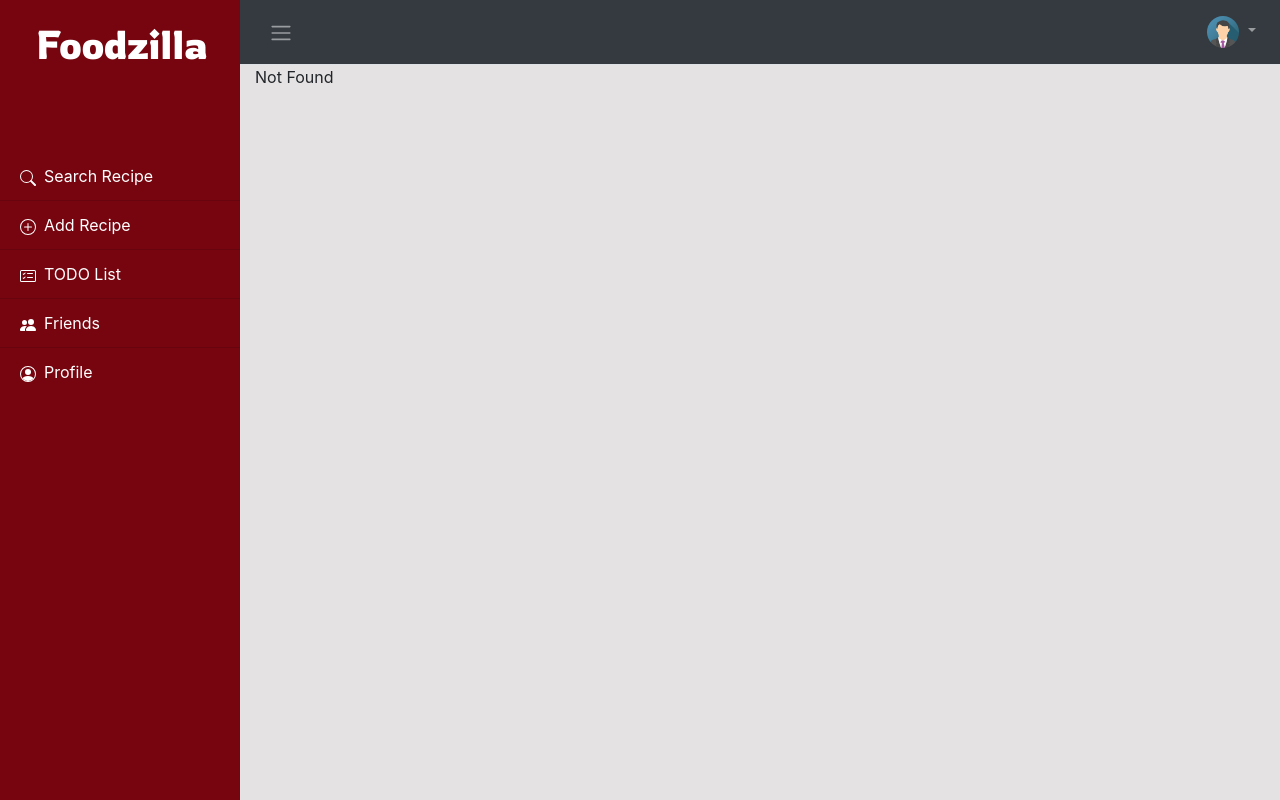
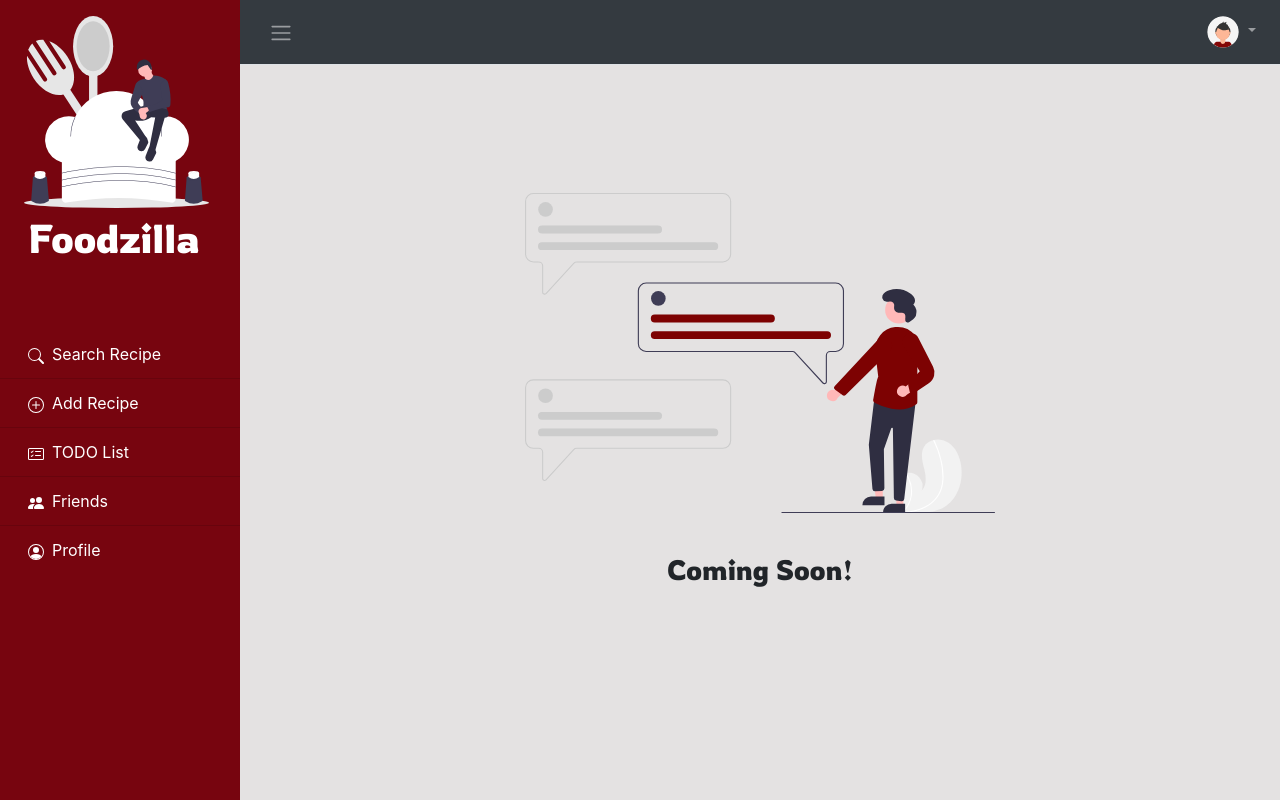
Before and after one commit to AceAltair13/Foodzilla-A-Recipe-IO, a PHP site: page /friendlist.php in a window 1280 px wide. Run offline with PHP 8.4, Linux system fonts and the light colour scheme; the visitor is signed in with stand-in values (Sample User, id 1); data comes from the database, SQL or seed files in the repository; data that the repository does not hold is empty; some libraries are stand-ins or nearby versions.

Commit message:
Images O' Plenty

```diff
--- a/accountnavbar.php
+++ b/accountnavbar.php
@@ -1,27 +1,24 @@
 <nav class="navbar navbar-expand-lg navbar-light border-bottom bg-dark navbar-dark">
-    <button class="btn mr-2" id="menu-toggle"><span class="navbar-toggler-icon"></span></button>
-
-
-    <!-- <div class="collapse navbar-collapse" id="navbarSupportedContent"> -->
+    <button class="btn" id="menu-toggle"><span class="navbar-toggler-icon"></span></button>
     <ul class="navbar-nav ml-auto mt-2 mt-lg-0">
         <li class="nav-item dropdown">
             <a class="nav-link profile-pic dropdown-toggle" href="#" id="navbarDropdown" role="button" data-toggle="dropdown" aria-haspopup="true" aria-expanded="false">
-                <img src="assets/images/img_avatar.png" alt="profile" class="rounded-circle avatar">
+                <img src="./assets/images/avatar.svg" alt="profile" class="rounded-circle avatar">
             </a>
             <div class="dropdown-menu dropdown-menu-right" style="position: absolute" aria-labelledby="navbarDropdown">
                 <a class="dropdown-item" href="./myrecipes.php">
                     <svg xmlns="http://www.w3.org/2000/svg" width="16" height="16" fill="currentColor" class="bi bi-collection mr-2" viewBox="0 0 16 16">
-                <path fill-rule="evenodd" d="M14.5 13.5h-13A.5.5 0 0 1 1 13V6a.5.5 0 0 1 .5-.5h13a.5.5 0 0 1 .5.5v7a.5.5 0 0 1-.5.5zm-13 1A1.5 1.5 0 0 1 0 13V6a1.5 1.5 0 0 1 1.5-1.5h13A1.5 1.5 0 0 1 16 6v7a1.5 1.5 0 0 1-1.5 1.5h-13zM2 3a.5.5 0 0 0 .5.5h11a.5.5 0 0 0 0-1h-11A.5.5 0 0 0 2 3zm2-2a.5.5 0 0 0 .5.5h7a.5.5 0 0 0 0-1h-7A.5.5 0 0 0 4 1z"/>
+                        <path fill-rule="evenodd" d="M14.5 13.5h-13A.5.5 0 0 1 1 13V6a.5.5 0 0 1 .5-.5h13a.5.5 0 0 1 .5.5v7a.5.5 0 0 1-.5.5zm-13 1A1.5 1.5 0 0 1 0 13V6a1.5 1.5 0 0 1 1.5-1.5h13A1.5 1.5 0 0 1 16 6v7a1.5 1.5 0 0 1-1.5 1.5h-13zM2 3a.5.5 0 0 0 .5.5h11a.5.5 0 0 0 0-1h-11A.5.5 0 0 0 2 3zm2-2a.5.5 0 0 0 .5.5h7a.5.5 0 0 0 0-1h-7A.5.5 0 0 0 4 1z" />
                     </svg>Your Recipes</a>
                 <a class="dropdown-item" href="./dashboard.php">
                     <svg xmlns="http://www.w3.org/2000/svg" width="16" height="16" fill="currentColor" class="bi bi-person-fill mr-2" viewBox="0 0 16 16">
-                <path fill-rule="evenodd" d="M3 14s-1 0-1-1 1-4 6-4 6 3 6 4-1 1-1 1H3zm5-6a3 3 0 1 0 0-6 3 3 0 0 0 0 6z"/>
+                        <path fill-rule="evenodd" d="M3 14s-1 0-1-1 1-4 6-4 6 3 6 4-1 1-1 1H3zm5-6a3 3 0 1 0 0-6 3 3 0 0 0 0 6z" />
                     </svg>Profile</a>
                 <div class="dropdown-divider"></div>
                 <a class="dropdown-item" href="./logout.php">
                     <svg xmlns="http://www.w3.org/2000/svg" width="16" height="16" fill="currentColor" class="bi bi-box-arrow-in-right mr-2" viewBox="0 0 16 16">
-                <path fill-rule="evenodd" d="M6 3.5a.5.5 0 0 1 .5-.5h8a.5.5 0 0 1 .5.5v9a.5.5 0 0 1-.5.5h-8a.5.5 0 0 1-.5-.5v-2a.5.5 0 0 0-1 0v2A1.5 1.5 0 0 0 6.5 14h8a1.5 1.5 0 0 0 1.5-1.5v-9A1.5 1.5 0 0 0 14.5 2h-8A1.5 1.5 0 0 0 5 3.5v2a.5.5 0 0 0 1 0v-2z"/>
-                <path fill-rule="evenodd" d="M11.854 8.354a.5.5 0 0 0 0-.708l-3-3a.5.5 0 1 0-.708.708L10.293 7.5H1.5a.5.5 0 0 0 0 1h8.793l-2.147 2.146a.5.5 0 0 0 .708.708l3-3z"/>
+                        <path fill-rule="evenodd" d="M6 3.5a.5.5 0 0 1 .5-.5h8a.5.5 0 0 1 .5.5v9a.5.5 0 0 1-.5.5h-8a.5.5 0 0 1-.5-.5v-2a.5.5 0 0 0-1 0v2A1.5 1.5 0 0 0 6.5 14h8a1.5 1.5 0 0 0 1.5-1.5v-9A1.5 1.5 0 0 0 14.5 2h-8A1.5 1.5 0 0 0 5 3.5v2a.5.5 0 0 0 1 0v-2z" />
+                        <path fill-rule="evenodd" d="M11.854 8.354a.5.5 0 0 0 0-.708l-3-3a.5.5 0 1 0-.708.708L10.293 7.5H1.5a.5.5 0 0 0 0 1h8.793l-2.147 2.146a.5.5 0 0 0 .708.708l3-3z" />
                     </svg>Logout</a>
             </div>
         </li>
--- a/accountsidebar.php
+++ b/accountsidebar.php
@@ -1,31 +1,36 @@
 <!-- Sidebar -->
 <div id="sidebar-wrapper">
     <div class="list-group list-group-flush">
+
         <div class="profile">
-        <p class = "sidebar-heading">Foodzilla</p>
+            <!-- <img src="./assets/images/foodzilla.png" class="ml-3"> -->
+            <a href="./" style="text-decoration: none;">
+                <img src="./assets/images/cooking.svg" class="ml-4">
+                <p class="sidebar-heading pt-0 ml-2">Foodzilla</p>
+            </a>
         </div>
         <a href="./search.php" class="list-group-item list-group-item-action text-white">
-            <svg width="1em" height="1em" viewBox="0 0 16 16" class="bi bi-search mr-2" fill="currentColor" xmlns="http://www.w3.org/2000/svg">
+            <svg width="1em" height="1em" viewBox="0 0 16 16" class="bi bi-search mx-2" fill="currentColor" xmlns="http://www.w3.org/2000/svg">
                 <path fill-rule="evenodd" d="M10.442 10.442a1 1 0 0 1 1.415 0l3.85 3.85a1 1 0 0 1-1.414 1.415l-3.85-3.85a1 1 0 0 1 0-1.415z" />
                 <path fill-rule="evenodd" d="M6.5 12a5.5 5.5 0 1 0 0-11 5.5 5.5 0 0 0 0 11zM13 6.5a6.5 6.5 0 1 1-13 0 6.5 6.5 0 0 1 13 0z" />
             </svg>Search Recipe</a>
         <a href="./create.php" class="list-group-item list-group-item-action text-white">
-            <svg width="1em" height="1em" viewBox="0 0 16 16" class="bi bi-plus-circle mr-2" fill="currentColor" xmlns="http://www.w3.org/2000/svg">
+            <svg width="1em" height="1em" viewBox="0 0 16 16" class="bi bi-plus-circle mx-2" fill="currentColor" xmlns="http://www.w3.org/2000/svg">
                 <path fill-rule="evenodd" d="M8 15A7 7 0 1 0 8 1a7 7 0 0 0 0 14zm0 1A8 8 0 1 0 8 0a8 8 0 0 0 0 16z" />
                 <path fill-rule="evenodd" d="M8 4a.5.5 0 0 1 .5.5v3h3a.5.5 0 0 1 0 1h-3v3a.5.5 0 0 1-1 0v-3h-3a.5.5 0 0 1 0-1h3v-3A.5.5 0 0 1 8 4z" />
             </svg>Add Recipe</a>
         <a href="./todo.php" class="list-group-item list-group-item-action text-white">
-            <svg width="1em" height="1em" viewBox="0 0 16 16" class="bi bi-card-checklist mr-2" fill="currentColor" xmlns="http://www.w3.org/2000/svg">
+            <svg width="1em" height="1em" viewBox="0 0 16 16" class="bi bi-card-checklist mx-2" fill="currentColor" xmlns="http://www.w3.org/2000/svg">
                 <path fill-rule="evenodd" d="M14.5 3h-13a.5.5 0 0 0-.5.5v9a.5.5 0 0 0 .5.5h13a.5.5 0 0 0 .5-.5v-9a.5.5 0 0 0-.5-.5zm-13-1A1.5 1.5 0 0 0 0 3.5v9A1.5 1.5 0 0 0 1.5 14h13a1.5 1.5 0 0 0 1.5-1.5v-9A1.5 1.5 0 0 0 14.5 2h-13z" />
                 <path fill-rule="evenodd" d="M7 5.5a.5.5 0 0 1 .5-.5h5a.5.5 0 0 1 0 1h-5a.5.5 0 0 1-.5-.5zm-1.496-.854a.5.5 0 0 1 0 .708l-1.5 1.5a.5.5 0 0 1-.708 0l-.5-.5a.5.5 0 1 1 .708-.708l.146.147 1.146-1.147a.5.5 0 0 1 .708 0zM7 9.5a.5.5 0 0 1 .5-.5h5a.5.5 0 0 1 0 1h-5a.5.5 0 0 1-.5-.5zm-1.496-.854a.5.5 0 0 1 0 .708l-1.5 1.5a.5.5 0 0 1-.708 0l-.5-.5a.5.5 0 0 1 .708-.708l.146.147 1.146-1.147a.5.5 0 0 1 .708 0z" />
             </svg>TODO List</a>
 
         <a href="./friendlist.php" class="list-group-item list-group-item-action text-white">
-            <svg width="1em" height="1em" viewBox="0 0 16 16" class="bi bi-people-fill mr-2" fill="currentColor" xmlns="http://www.w3.org/2000/svg">
+            <svg width="1em" height="1em" viewBox="0 0 16 16" class="bi bi-people-fill mx-2" fill="currentColor" xmlns="http://www.w3.org/2000/svg">
                 <path fill-rule="evenodd" d="M7 14s-1 0-1-1 1-4 5-4 5 3 5 4-1 1-1 1H7zm4-6a3 3 0 1 0 0-6 3 3 0 0 0 0 6zm-5.784 6A2.238 2.238 0 0 1 5 13c0-1.355.68-2.75 1.936-3.72A6.325 6.325 0 0 0 5 9c-4 0-5 3-5 4s1 1 1 1h4.216zM4.5 8a2.5 2.5 0 1 0 0-5 2.5 2.5 0 0 0 0 5z" />
             </svg>Friends</a>
         <a href="./dashboard.php" class="list-group-item list-group-item-action text-white">
-            <svg width="1em" height="1em" viewBox="0 0 16 16" class="bi bi-person-circle mr-2" fill="currentColor" xmlns="http://www.w3.org/2000/svg">
+            <svg width="1em" height="1em" viewBox="0 0 16 16" class="bi bi-person-circle mx-2" fill="currentColor" xmlns="http://www.w3.org/2000/svg">
                 <path d="M13.468 12.37C12.758 11.226 11.195 10 8 10s-4.757 1.225-5.468 2.37A6.987 6.987 0 0 0 8 15a6.987 6.987 0 0 0 5.468-2.63z" />
                 <path fill-rule="evenodd" d="M8 9a3 3 0 1 0 0-6 3 3 0 0 0 0 6z" />
                 <path fill-rule="evenodd" d="M8 1a7 7 0 1 0 0 14A7 7 0 0 0 8 1zM0 8a8 8 0 1 1 16 0A8 8 0 0 1 0 8z" />
--- a/create.php
+++ b/create.php
@@ -72,7 +72,7 @@ if (isset($_SESSION["email"])) {
 
             <?php require_once 'accountnavbar.php' ?>
 
-            <div class="container-fluid">
+            <div class="recipe-container">
                 <div class="heading pl-4 pt-4">
                     <h1>Create your recipe</h1>
                 </div>
--- a/css/dashboard.css
+++ b/css/dashboard.css
@@ -8,14 +8,12 @@ body{
  }
 
  .profile {
-   margin-left: 1rem;
-   margin-bottom: 3rem
+   margin-top: 1rem;
+   margin-bottom: 2rem;
  }
 
- .profile .image {
-   height: 7rem;
-   margin-top: 1rem;
-   border-radius: 100%;
+ .profile img {
+   height: 12rem;
  }
 
  .avatar {
--- a/css/friendlist.css
+++ /dev/null
@@ -1,29 +0,0 @@
-.friend-box {
-    background-image: linear-gradient(0deg, white 62%, #8f1c1c 38%);
-    border-radius: 10px;
-    box-shadow: 0px 0px 5px -1px rgba(0,0,0,0.75);
-}
-
-.friend-name {
-    color: white;
-}
-
-.friend-box p {
-    font-size: 1.5rem;
-}
-
-.friend-box img {
-    border-radius: 50%;
-}
-
-@media (max-width: 540px) {
-	.friend-name {
-        text-align: center;
-    }
-    .friend-box img {
-        display: none;
-    }
-    .status {
-        font-size: 10px;
-    }
-}
--- a/friendlist.php
+++ b/friendlist.php
@@ -5,9 +5,6 @@ session_start();
 if (!isset($_SESSION["username"])) {
     header("location: login.php");
 }
-
-$sql = "SELECT `username`, `status` FROM `users` WHERE `uid` IN (SELECT `fid` FROM `friendlist` WHERE `uid` = 1)";
-$result = mysqli_query($conn, $sql);
 ?>
 
 <!DOCTYPE html>
@@ -31,59 +28,41 @@ $result = mysqli_query($conn, $sql);
 
     <!-- Google Fonts -->
     <link href="https://fonts.googleapis.com/css2?family=PT+Sans&family=Rowdies&display=swap" rel="stylesheet">
+    <style>
+        .coming-soon {
+            display: flex;
+            margin-top: 16vh;
+            justify-content: center;
+            align-content: center;
+        }
 
+        .coming-soon img {
+            height: 25vw;
+        }
+
+        .coming-soon h3 {
+            font-family: 'Rowdies', sans-serif;
+            margin-top: 5vh;
+            text-align: center;
+        }
+    </style>
 </head>
 
 <body>
 
     <div class="d-flex" id="wrapper">
-
         <?php require_once 'accountsidebar.php' ?>
-
         <!-- Page Content -->
         <div id="page-content-wrapper">
-
             <?php require_once 'accountnavbar.php' ?>
-
-            <div class="container-fluid">
-                <div class="row">
-                    <div class="col-lg-6">
-                        <?php
-                        if (mysqli_num_rows($result) > 0) {
-                            while ($row = $result->fetch_assoc()) {
-                                echo '<div class="friend-box p-3 m-3"> <div class="row">
-                            <div class="col-lg-3 col-sm-4">
-                                <img src="./assets/images/img_avatar.png" alt="Friend Avatar" class="img-thumbnail">
-                            </div>
-                            <div class="col-lg-9 col-sm-8">
-                                <h1 class="friend-name">' . $row["name"] . '</h1>
-                                <p class="p-2 status"><svg width="1em" height="1em" viewBox="0 0 16 16" class="bi bi-chat-square-quote" fill="currentColor" xmlns="http://www.w3.org/2000/svg">
-                                <path fill-rule="evenodd" d="M14 1H2a1 1 0 0 0-1 1v8a1 1 0 0 0 1 1h2.5a2 2 0 0 1 1.6.8L8 14.333 9.9 11.8a2 2 0 0 1 1.6-.8H14a1 1 0 0 0 1-1V2a1 1 0 0 0-1-1zM2 0a2 2 0 0 0-2 2v8a2 2 0 0 0 2 2h2.5a1 1 0 0 1 .8.4l1.9 2.533a1 1 0 0 0 1.6 0l1.9-2.533a1 1 0 0 1 .8-.4H14a2 2 0 0 0 2-2V2a2 2 0 0 0-2-2H2z"/>
-                                <path fill-rule="evenodd" d="M7.066 4.76A1.665 1.665 0 0 0 4 5.668a1.667 1.667 0 0 0 2.561 1.406c-.131.389-.375.804-.777 1.22a.417.417 0 1 0 .6.58c1.486-1.54 1.293-3.214.682-4.112zm4 0A1.665 1.665 0 0 0 8 5.668a1.667 1.667 0 0 0 2.561 1.406c-.131.389-.375.804-.777 1.22a.417.417 0 1 0 .6.58c1.486-1.54 1.293-3.214.682-4.112z"/>
-                              </svg>' . " " . $row["status"] . '</p>
-                              <button class="btn btn-danger mt-1 mx-1 float-right"><svg width="1em" height="1em" viewBox="0 0 16 16" class="bi bi-trash-fill" fill="currentColor" xmlns="http://www.w3.org/2000/svg">
-                                <path fill-rule="evenodd" d="M2.5 1a1 1 0 0 0-1 1v1a1 1 0 0 0 1 1H3v9a2 2 0 0 0 2 2h6a2 2 0 0 0 2-2V4h.5a1 1 0 0 0 1-1V2a1 1 0 0 0-1-1H10a1 1 0 0 0-1-1H7a1 1 0 0 0-1 1H2.5zm3 4a.5.5 0 0 1 .5.5v7a.5.5 0 0 1-1 0v-7a.5.5 0 0 1 .5-.5zM8 5a.5.5 0 0 1 .5.5v7a.5.5 0 0 1-1 0v-7A.5.5 0 0 1 8 5zm3 .5a.5.5 0 0 0-1 0v7a.5.5 0 0 0 1 0v-7z"/>
-                              </svg>  Unfriend</button>
-                                <button class="btn btn-primary mt-1 mx-1 float-right"><svg width="1em" height="1em" viewBox="0 0 16 16" class="bi bi-box-arrow-in-up-right" fill="currentColor" xmlns="http://www.w3.org/2000/svg">
-                                <path fill-rule="evenodd" d="M6.364 13.5a.5.5 0 0 0 .5.5H13.5a1.5 1.5 0 0 0 1.5-1.5v-10A1.5 1.5 0 0 0 13.5 1h-10A1.5 1.5 0 0 0 2 2.5v6.636a.5.5 0 1 0 1 0V2.5a.5.5 0 0 1 .5-.5h10a.5.5 0 0 1 .5.5v10a.5.5 0 0 1-.5.5H6.864a.5.5 0 0 0-.5.5z"/>
-                                <path fill-rule="evenodd" d="M11 5.5a.5.5 0 0 0-.5-.5h-5a.5.5 0 0 0 0 1h3.793l-8.147 8.146a.5.5 0 0 0 .708.708L10 6.707V10.5a.5.5 0 0 0 1 0v-5z"/>
-                              </svg>  Visit Profile</button>
-                            </div>
-                        </div> </div>';
-                            }
-                        } else {
-                            echo 'Not Found';
-                        }
-                        $conn->close();
-                        ?>
-                    </div>
+            <div class="coming-soon">
+                <div>
+                    <img src="./assets/images/friends_soon.svg">
+                    <h3>Coming Soon!</h3>
                 </div>
             </div>
-
         </div>
-
         <!-- /#page-content-wrapper -->
-
     </div>
     <!-- /#wrapper -->
 
@@ -102,7 +81,6 @@ $result = mysqli_query($conn, $sql);
             $("#wrapper").toggleClass("toggled");
         });
     </script>
-
 </body>
 
 </html>
--- a/search.php
+++ b/search.php
@@ -68,7 +68,7 @@ else{
 
             <?php require_once 'accountnavbar.php' ?>
 
-            <div class="container-fluid">
+            <div class="recipe-container">
                 <h1 class="p-3">Search Recipe</h1>
 
                 <div class="row ml-3 mb-4">
--- a/todo.php
+++ b/todo.php
@@ -100,7 +100,9 @@ $tasks = mysqli_query($conn, "SELECT id, task FROM tasks WHERE `uid` = $uid");
 
           <?php
           if(!mysqli_num_rows($tasks)){
-            echo "<h3>No tasks found</h3>";
+            echo "
+            <img src='./assets/images/empty_tasks.svg' height='80px'>
+            <h4 class='mt-1'>No tasks found</h4>";
           }
           else{?>
           <table class="todo_table">
```
Also changed, not shown: connect.php (+4 -3 lines), assets/images/avatar.png (added), assets/images/avatar.svg (added), assets/images/cooking.svg (added), assets/images/empty_result.svg (added), assets/images/empty_tasks.svg (added), assets/images/friends_soon.svg (added). Lines whose indentation alone changed are shown as unchanged.
